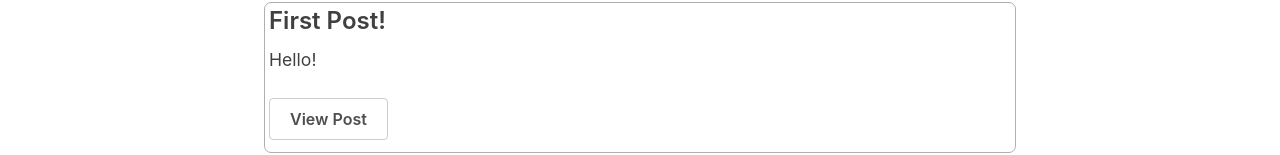
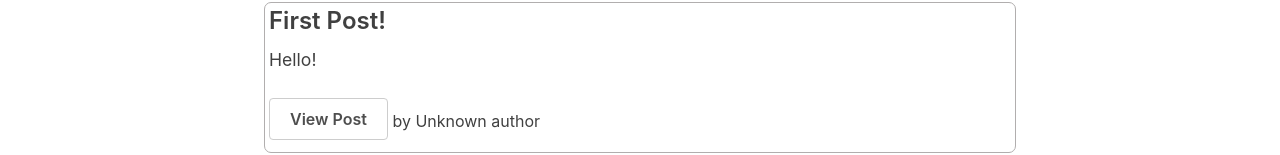
Before and after one commit to VladimirovMario/Sandbox, a React (Create React App) app in the folder 02. Redux/02. Redux Documentation/02. Redux Essentials/redux-essentials-example-app-master/: page / in a window 1280 px wide. Shown: the part 647-802 px from the top of the page. Built offline with nearby package versions, Linux system fonts and the light colour scheme; what @mswjs/data, mock-socket, txtgen would draw is missing.

Commit message:
Added PostAuthor component

```diff
--- /dev/null
+++ b/02. Redux/02. Redux Documentation/02. Redux Essentials/redux-essentials-example-app-master/src/features/posts/PostAuthor.js
@@ -0,0 +1,9 @@
+import { useSelector } from 'react-redux';
+
+export const PostAuthor = ({ userId }) => {
+  const author = useSelector((state) =>
+    state.users.find((user) => user.id === userId)
+  );
+
+  return <span> by {author ? author.name : 'Unknown author'}</span>;
+};
--- a/02. Redux/02. Redux Documentation/02. Redux Essentials/redux-essentials-example-app-master/src/features/posts/PostPage.js
+++ b/02. Redux/02. Redux Documentation/02. Redux Essentials/redux-essentials-example-app-master/src/features/posts/PostPage.js
@@ -1,5 +1,6 @@
 import { useSelector } from 'react-redux';
 import { useParams, Link } from 'react-router-dom';
+import { PostAuthor } from './PostAuthor';
 
 export const PostPage = () => {
   const { postId } = useParams();
@@ -22,6 +23,7 @@ export const PostPage = () => {
         <Link to={`/editPost/${post.id}`} className="button">
           Edit Post
         </Link>
+        <PostAuthor userId={post.user} />
       </article>
     </section>
   );
--- a/02. Redux/02. Redux Documentation/02. Redux Essentials/redux-essentials-example-app-master/src/features/posts/PostsList.js
+++ b/02. Redux/02. Redux Documentation/02. Redux Essentials/redux-essentials-example-app-master/src/features/posts/PostsList.js
@@ -1,5 +1,6 @@
 import { useSelector } from 'react-redux';
 import { Link } from 'react-router-dom';
+import { PostAuthor } from './PostAuthor';
 
 export const PostsList = () => {
   const posts = useSelector((state) => state.posts);
@@ -11,6 +12,7 @@ export const PostsList = () => {
       <Link to={`posts/${post.id}`} className="button muted-button">
         View Post
       </Link>
+      <PostAuthor userId={post.user} />
     </article>
   ));
 
```
